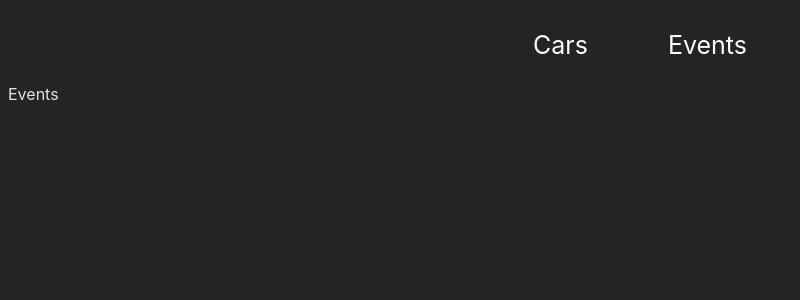
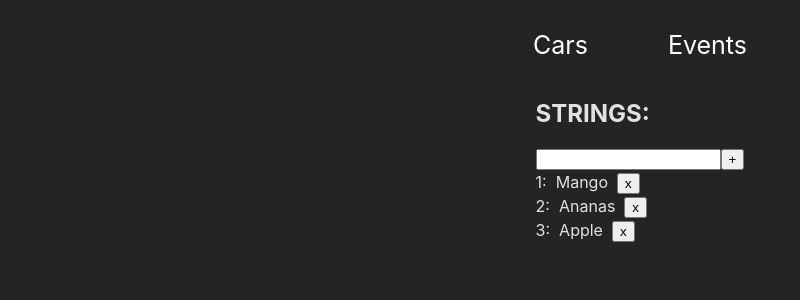
Before and after one commit to elis-11/usereducer-ts-uc, a React (Vite) app: page /events in a window 1280 px wide. Shown: the top 300 px of the page, without its empty margins (0-800 px from the left). Built offline with nearby package versions, Linux system fonts and the light colour scheme.

Commit message:
Strings -Actions

```diff
--- a/src/App.scss
+++ b/src/App.scss
@@ -9,6 +9,11 @@
       font-size: 25px;
       margin: 1em;
     }
+  }
+  .Events{
+    display: flex;
+    flex-direction: column;
+    place-items: center;
   }
 .Cars {
   display: flex;
--- a/src/components/Events.tsx
+++ b/src/components/Events.tsx
@@ -1,7 +1,56 @@
-import React from 'react'
+import { useState } from "react";
+import "../App.scss";
 
 export const Events = () => {
+  const [strings, setStrings] = useState(["Mango", "Ananas", "Apple"]);
+  const [stringNew, setStringNew] = useState("");
+
+  const [objects, setObjects] = useState([
+    { _id: "o1", name: "Mango" },
+    { _id: "o2", name: "Ananas" },
+    { _id: "o3", name: "Apple" },
+  ]);
+
+  // STRINGS
+  const handleChangeString: React.ChangeEventHandler<HTMLInputElement> = (
+    e
+  ) => {
+    setStringNew(e.target.value);
+  };
+  const addString = () => {
+    setStrings([...strings, stringNew]);
+    setStringNew("");
+  };
+  const deleteString = (index: string) => {
+    setStrings((obj) => {
+      return obj.filter((i) => i !== index);
+    });
+  };
+
   return (
-    <div>Events</div>
-  )
-}
+    <div className="Events">
+      <div className="Strings">
+        <h2>STRINGS:</h2>
+        <div className="add">
+          <input
+            type="text"
+            name="strings"
+            value={stringNew}
+            onChange={handleChangeString}
+          />
+          <button onClick={addString}>+</button>
+        </div>
+        <div className="strings">
+          {strings.map((string, index) => (
+            <div key={index} className="string">
+              <span className="str">
+                {index + 1}: &nbsp;{string} &nbsp;
+              </span>
+              <button onClick={() => deleteString(string)}>x</button>
+            </div>
+          ))}
+        </div>
+      </div>
+    </div>
+  );
+};
```
